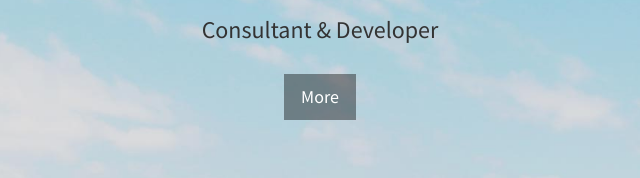
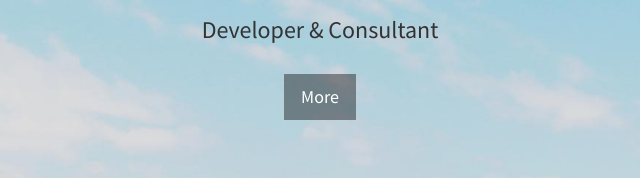
Before and after one commit to MarkJRust/MarkJRust.github.io, a website: page index.html in a window 1280 px wide. Shown: the part 376-554 px from the top of the page, 320-960 px from the left. Drawn offline with Linux system fonts and the light colour scheme.

Commit message:
reodered words on homepage

```diff
--- a/index.html
+++ b/index.html
@@ -27,7 +27,7 @@
     <header id="top" class="header">
         <div class="text-vertical-center">
             <h1>Mark J Rust</h1>
-            <h3>Consultant &amp; Developer</h3>
+            <h3>Developer &amp; Consultant</h3>
             <br>
             <a href="https://www.linkedin.com/in/markjrust/" class="btn btn-dark btn-lg">More</a>
         </div>
```
